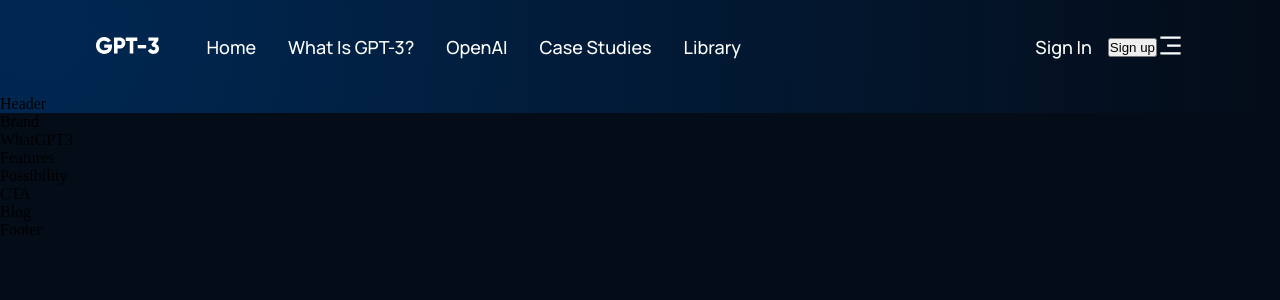
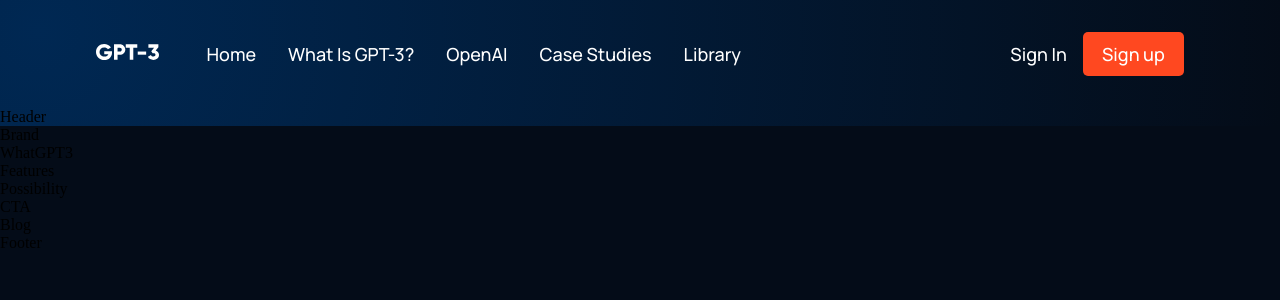
Before and after one commit to djprofessorkash/React-Project-GPT-Promoter, a React (Create React App) app: page / in a window 1280 px wide. Shown: the top 300 px of the page. Built offline with nearby package versions, Linux system fonts and the light colour scheme.

Commit message:
[EDIT] Added mobile-responsive styling for navbar

```diff
--- a/src/components/navbar/navbar.css
+++ b/src/components/navbar/navbar.css
@@ -44,3 +44,87 @@
     margin: 0 1rem;
     cursor: pointer;
 }
+
+.gpt3__navbar-sign button,
+.gpt3__navbar-menu_container button {
+    padding: 0.6rem 1.2rem;
+    color: #fff;
+    border-radius: 5px;
+    background: #FF4820;
+    font-family: var(--font-family);
+    font-weight: 500;
+    font-size: 18px;
+    line-height: 25px;
+    border: 0;
+    outline: none;
+    cursor: pointer;
+}
+
+.gpt3__navbar-menu {
+    margin-left: 1rem;
+    display: none;
+    position: relative;
+}
+
+.gpt3__navbar-menu svg {
+    cursor: pointer;
+}
+
+.gpt3__navbar-menu_container {
+    display: flex;
+    justify-content: flex-end;
+    align-items: flex-end;
+    flex-direction: column;
+    text-align: end;
+    background: var(--color-footer);
+    padding: 2rem;
+    position: absolute;
+    top: 40px;
+    right: 0;
+    margin-top: 1rem;
+    min-width: 210px;
+    border-radius: 5px;
+    box-shadow: 0 0 5 rgba(0, 0, 0, 0.2);
+}
+
+.gpt3__navbar-menu_container p {
+    margin: 1rem 0;
+}
+
+.gpt3__navbar-menu_container-links-sign {
+    display: none;
+}
+
+@media screen and (max-width: 1050px) {
+    .gpt3__navbar-links_container {
+        display: none;
+    }
+
+    .gpt3__navbar-menu {
+        display: flex;
+    }
+}
+
+@media screen and (max-width: 700px) {
+    .gpt3__navbar {
+        padding: 2rem 4rem;
+    }
+}
+
+@media screen and (max-width: 550px) {
+    .gpt3__navbar {
+        padding: 2rem;
+    }
+
+    .gpt3__navbar-sign {
+        display: none;
+    }
+
+    .gpt3__navbar-menu_container {
+        top: 20px;
+    }
+
+    .gpt3__navbar-menu_container-links-sign {
+        display: block;
+    }
+}
```
